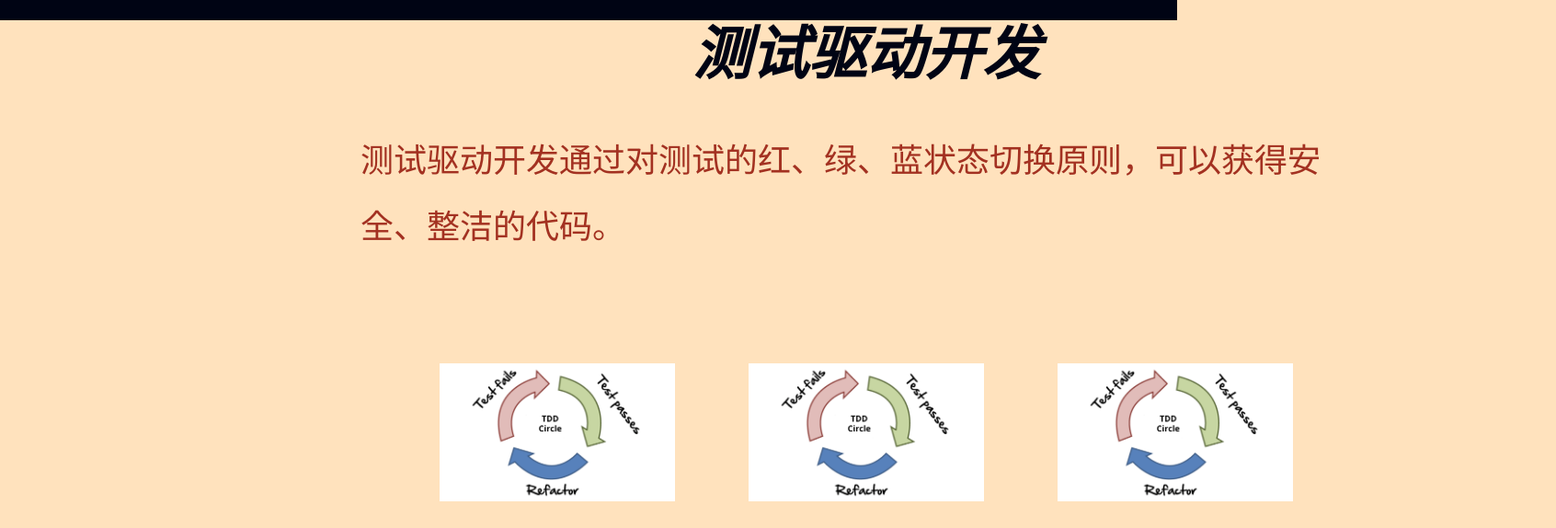
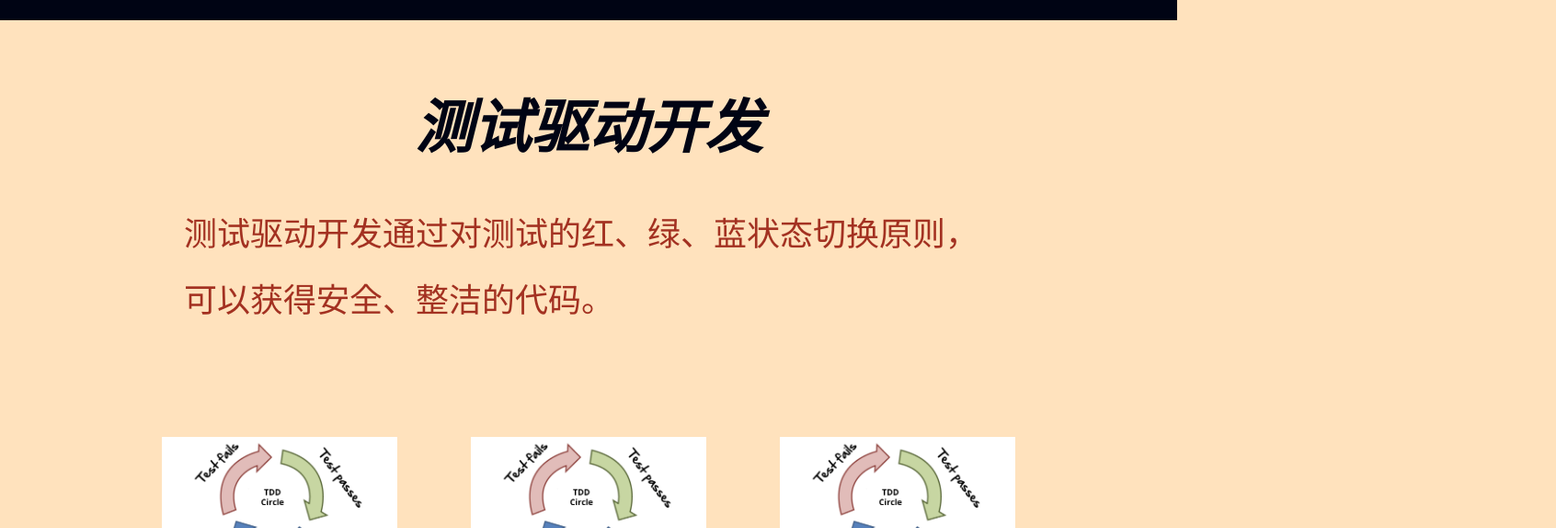
Before and after one commit to neilwangweili/neilwang_wiki, a plain HTML site: page src/zh/tdd/index.html in a window 1280 px wide. Shown: the part 116-690 px from the top of the page at 92% size, 1692 px wide, since content can reach past the window. Drawn offline with Linux system fonts and the light colour scheme.

Commit message:
FIXED: UI Bugs.

```diff
--- a/src/home.a12d472bcf09.css
+++ b/src/home.a12d472bcf09.css
@@ -747,7 +747,7 @@
         font-size: 3.5rem;
         font-style: italic;
         text-align: center;
-        margin: 0 auto 30px;
+        margin: 80px auto 30px;
         position: relative;
     }
 }
--- a/src/zh/content-page.css
+++ b/src/zh/content-page.css
@@ -3,6 +3,12 @@
 }
 
 .content-body-class {
+    margin: 0 0 0 0;
+    display: inline;
+    transition: all .5s ease-in-out;
+}
+
+.subscribe-content-body-class {
     margin: 0 0 0 15%;
     float: left;
     display: inline;
```
Also changed, not shown: src/zh/subscribe/index.html (+1 -1 lines).
